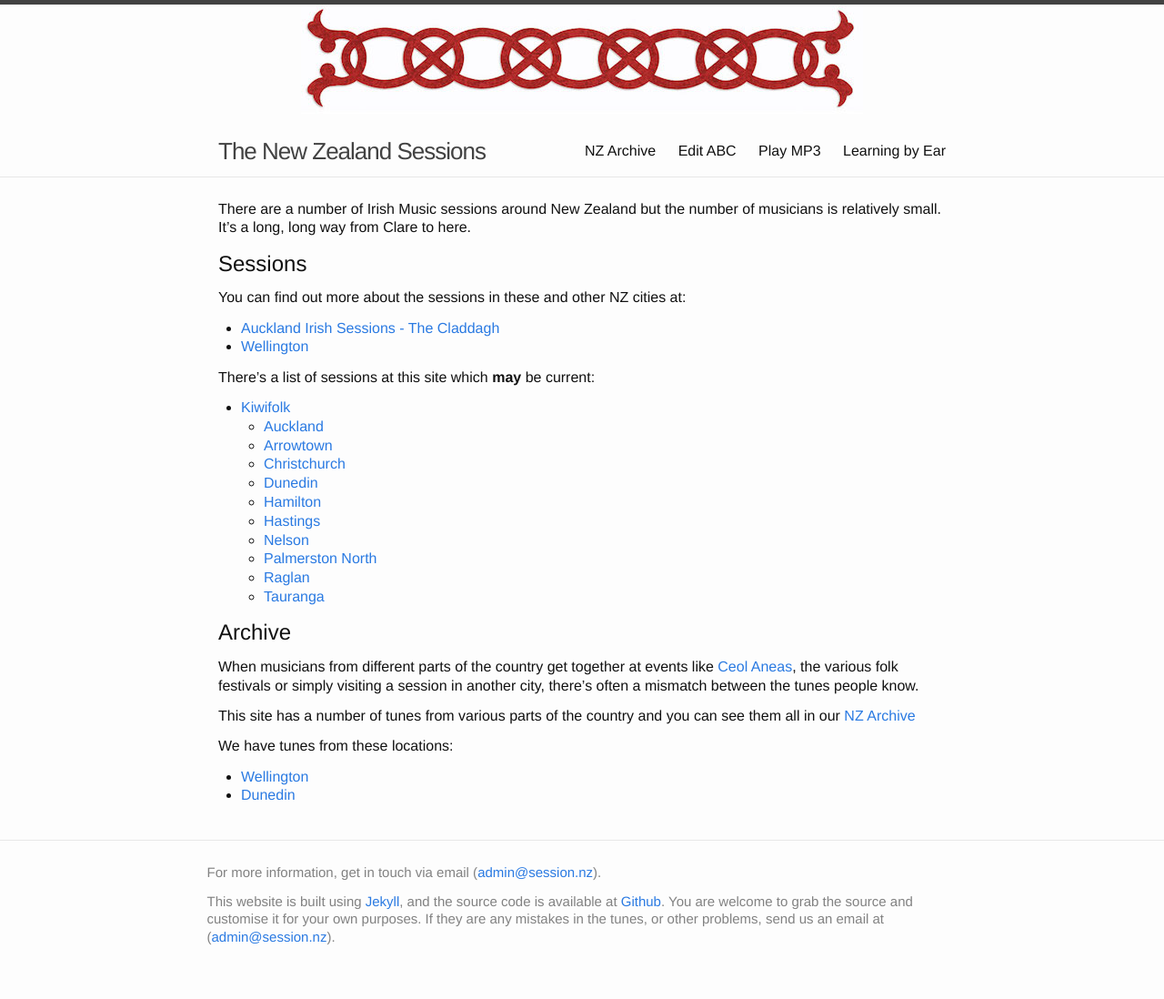
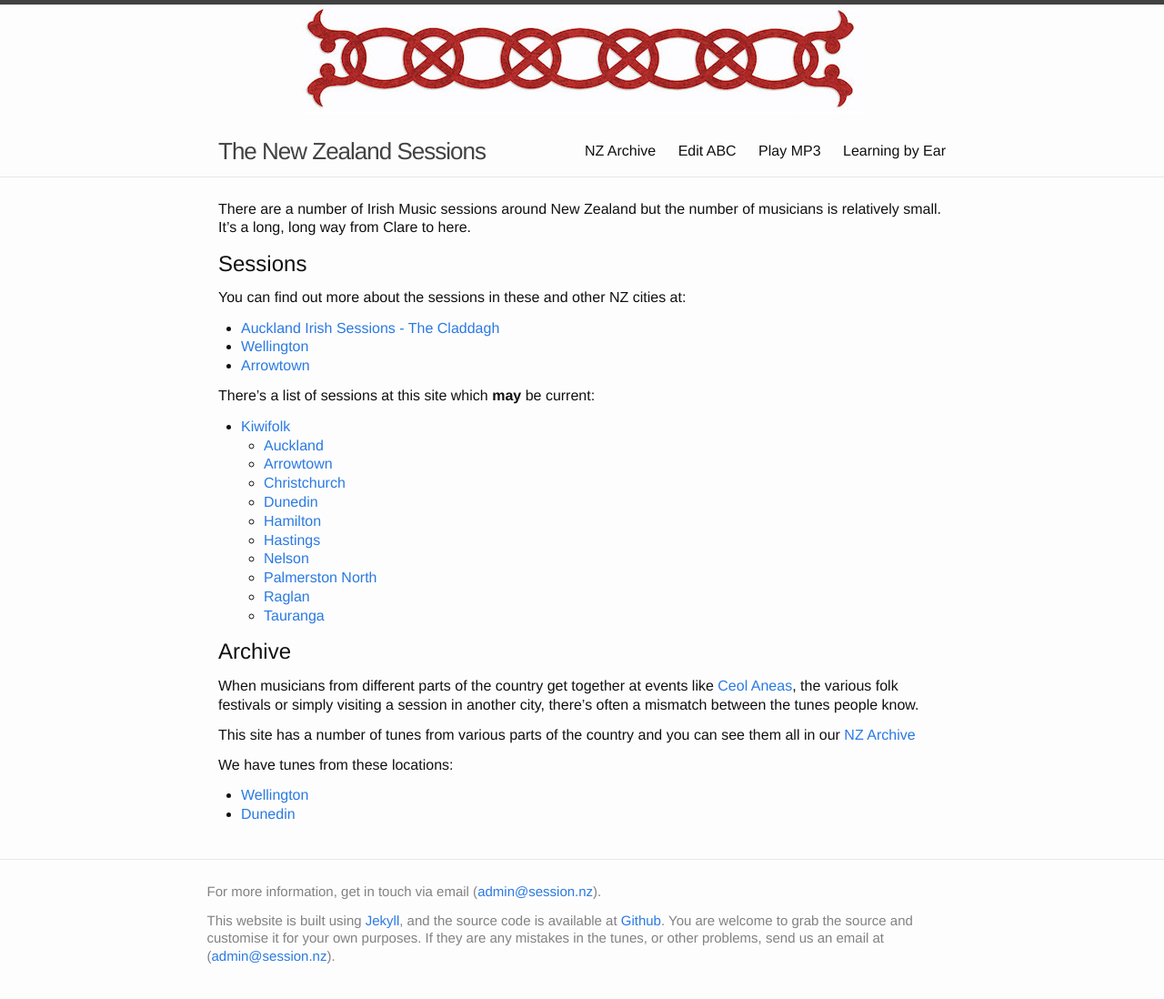
Before and after one commit to deanpemberton/music, a Jekyll site: the page built from index.md, in a window 1280 px wide. Shown: the whole page at 91% size. Built offline with Jekyll 4.4.1, drawn with Linux system fonts in a browser that asks for light colours; nearby versions of some CDN libraries; before the commit the page ends 1077 px from its top, so only the background shows below that.

Commit message:
Added Arrowtown

```diff
--- a/index.md
+++ b/index.md
@@ -10,6 +10,7 @@ You can find out more about the sessions in these and other NZ cities at:
 
   * <a href="https://www.facebook.com/groups/1461764424153462/">Auckland Irish Sessions - The Claddagh</a>
   * <a href="http://wellington.session.nz">Wellington</a>
+  * <a href="https://www.facebook.com/events/156779861168508/">Arrowtown</a>
 
 There's a list of sessions at this site which **may** be current:
 
```
